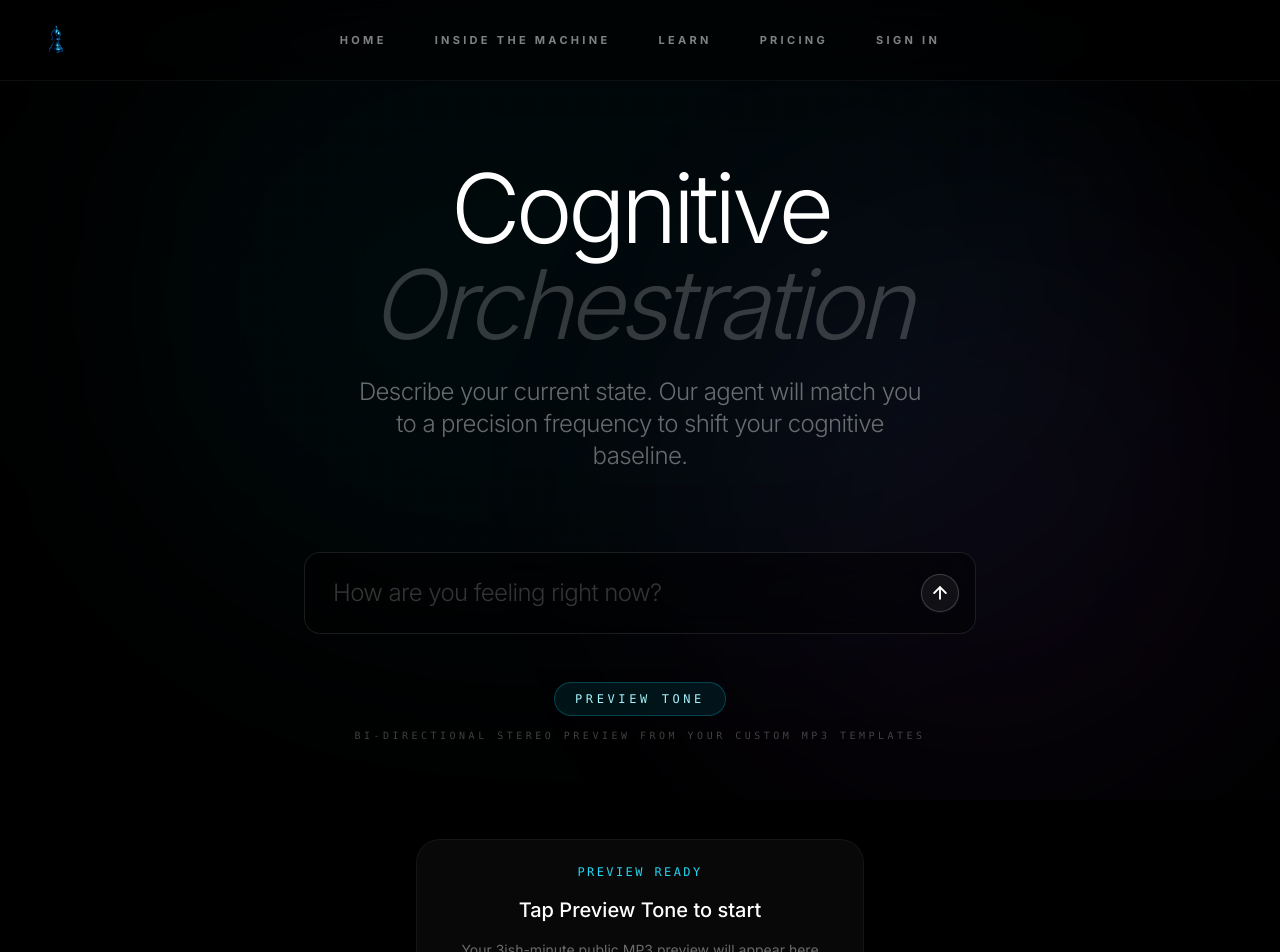
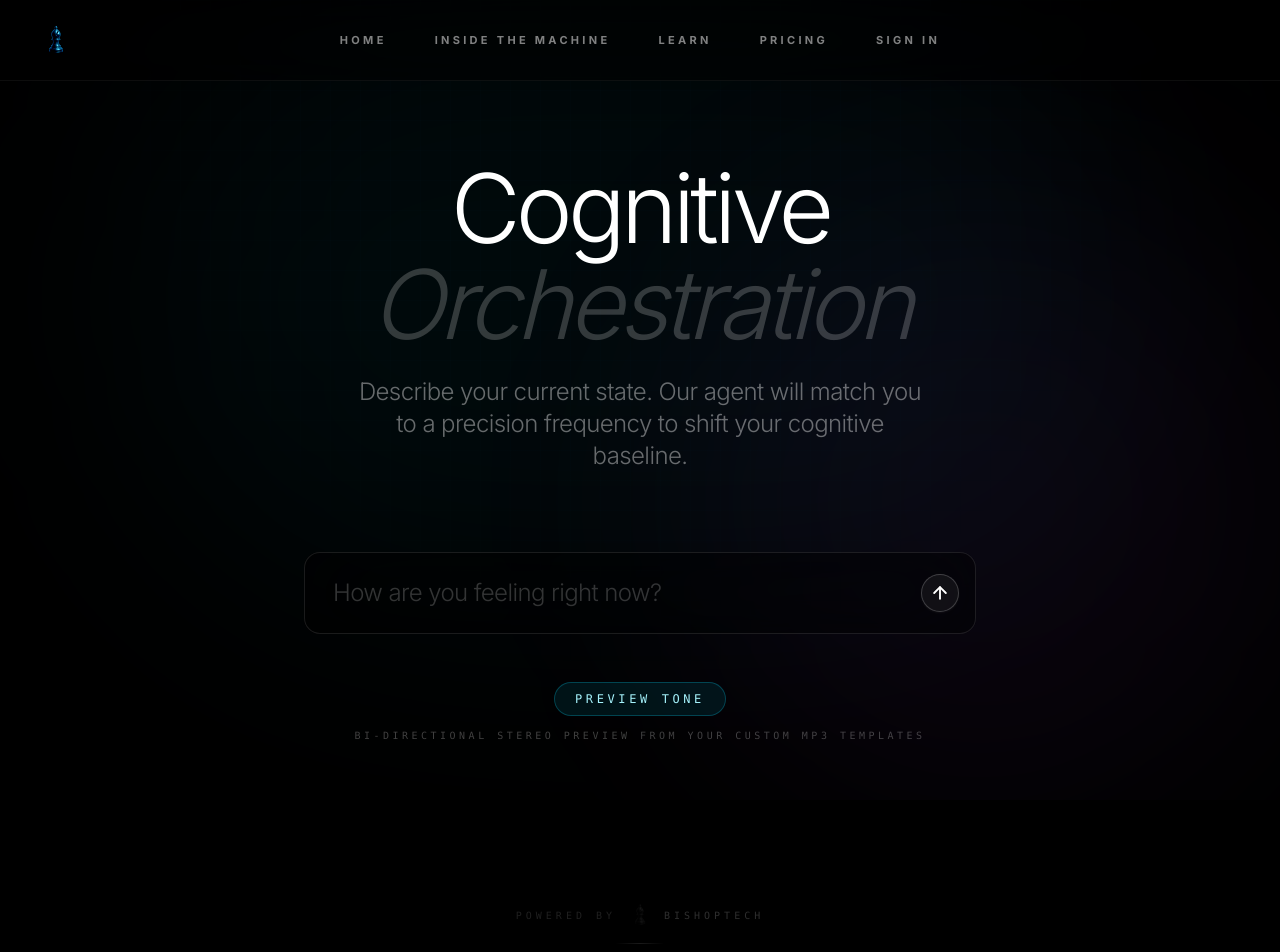
Before and after one commit to mbishopfx/bishoptech-hemisync, a Next.js app: page / in a window 1280 px wide. Shown: the top 952 px of the page. Built offline with nearby package versions, Linux system fonts and the light colour scheme; a web font is replaced by a local one.

Commit message:
fix: hide preview player and autoplay on landing

```diff
--- a/app/page.js
+++ b/app/page.js
@@ -1,9 +1,8 @@
 'use client';
 
-import React, { useState, useRef } from 'react';
+import React, { useRef, useState } from 'react';
 import { motion } from 'framer-motion';
 import { Omnibar } from '@/components/agent/Omnibar';
-import { LibraryPlayer } from '@/components/audio/LibraryPlayer';
 import { AgenticAuthModal } from '@/components/auth/AgenticAuthModal';
 import { PublicHeader } from '@/components/layout/PublicHeader';
 import { getPrimaryPreviewTone } from '@/lib/audio/preview-tones';
@@ -12,11 +11,13 @@ import Image from 'next/image';
 
 export default function LandingPage() {
   const [isLoading, setIsLoading] = useState(false);
-  const [currentTrack, setCurrentTrack] = useState(null);
   const [agentMessage, setAgentMessage] = useState('');
   const [isAuthModalOpen, setIsAuthModalOpen] = useState(false);
+  const [showPreviewToneButton, setShowPreviewToneButton] = useState(true);
+  const [isPreviewActive, setIsPreviewActive] = useState(false);
+  const [isPreviewPlaying, setIsPreviewPlaying] = useState(false);
   const previewTone = getPrimaryPreviewTone();
-  const playerRef = useRef(null);
+  const audioRef = useRef(null);
 
   const handleGenerate = async (mood) => {
     setIsLoading(true);
@@ -41,7 +42,10 @@ export default function LandingPage() {
       }
 
       setAgentMessage(data.agentMessage);
-      setCurrentTrack(data.track);
+      setShowPreviewToneButton(false);
+      audioRef.current?.pause();
+      setIsPreviewPlaying(false);
+      setIsPreviewActive(false);
     } catch (err) {
       console.error('Failed to connect to agent:', err);
     } finally {
@@ -49,11 +53,33 @@ export default function LandingPage() {
     }
   };
 
-  const handlePreviewTone = () => {
-    if (!previewTone) return;
+  const handlePreviewTone = async () => {
+    if (!previewTone || !audioRef.current) return;
+
+    const audio = audioRef.current;
+    const nextSource = previewTone.mp3Url || previewTone.mp3_url;
+    if (!nextSource) return;
+
+    if (isPreviewPlaying) {
+      audio.pause();
+      setIsPreviewPlaying(false);
+      setIsPreviewActive(false);
+      return;
+    }
+
     setAgentMessage('Previewing your custom bi-directional stereo template.');
-    setCurrentTrack(previewTone);
-    playerRef.current?.playTrack(previewTone);
+    setIsPreviewActive(true);
+    audio.src = nextSource;
+    audio.load();
+
+    try {
+      await audio.play();
+      setIsPreviewPlaying(true);
+    } catch (error) {
+      console.error('Preview tone playback failed:', error);
+      setIsPreviewPlaying(false);
+      setIsPreviewActive(false);
+    }
   };
 
   return (
@@ -97,23 +123,34 @@ export default function LandingPage() {
             agentMessage={agentMessage}
           />
 
+          {showPreviewToneButton && (
             <div className="flex flex-col items-center gap-3">
               <button
                 type="button"
                 onClick={handlePreviewTone}
-              className="inline-flex items-center justify-center rounded-full border border-cyan-500/30 bg-cyan-500/10 px-5 py-2 text-xs font-mono uppercase tracking-[0.3em] text-cyan-200 transition-colors hover:bg-cyan-500/20 hover:text-white"
+                aria-pressed={isPreviewPlaying}
+                className={`inline-flex items-center justify-center rounded-full border px-5 py-2 text-xs font-mono uppercase tracking-[0.3em] transition-colors ${isPreviewActive ? 'border-cyan-300/60 bg-cyan-400 text-black shadow-[0_0_24px_rgba(34,211,238,0.3)]' : 'border-cyan-500/30 bg-cyan-500/10 text-cyan-200 hover:bg-cyan-500/20 hover:text-white'}`}
               >
-              Preview Tone
+                {isPreviewPlaying ? 'Pause Preview Tone' : 'Preview Tone'}
               </button>
               <p className="text-center text-[10px] font-mono uppercase tracking-[0.35em] text-white/25">
                 Bi-directional stereo preview from your custom mp3 templates
               </p>
             </div>
+          )}
 
-          <LibraryPlayer
-            ref={playerRef}
-            track={currentTrack}
-            onFinished={() => console.log('Session complete')}
+          <audio
+            ref={audioRef}
+            preload="auto"
+            onPlay={() => {
+              setIsPreviewActive(true);
+              setIsPreviewPlaying(true);
+            }}
+            onPause={() => setIsPreviewPlaying(false)}
+            onEnded={() => {
+              setIsPreviewPlaying(false);
+              setIsPreviewActive(false);
+            }}
           />
         </div>
 
```
Lines whose indentation alone changed are shown as unchanged.
